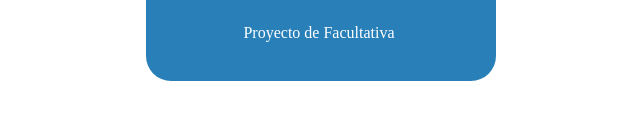
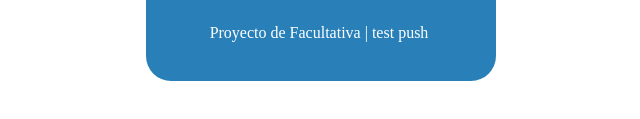
Before and after one commit to Fernandox69x/ProyectoFacultativa, a website built with webpack: page resource/index.html in a window 1280 px wide. Shown: the part 477-596 px from the top of the page, 319-959 px from the left. Built offline with nearby package versions, Linux system fonts and the light colour scheme.

Commit message:
test push pipeline

```diff
--- a/resource/index.html
+++ b/resource/index.html
@@ -34,7 +34,7 @@
           <td><button id="suma">+</button></td>
         </tr>
         <tr>
-          <td colspan="4"><span id="creditos">Proyecto de Facultativa</span></td>
+          <td colspan="4"><span id="creditos">Proyecto de Facultativa | test push </span></td>
         </tr>
       </table>
     </body>
```
